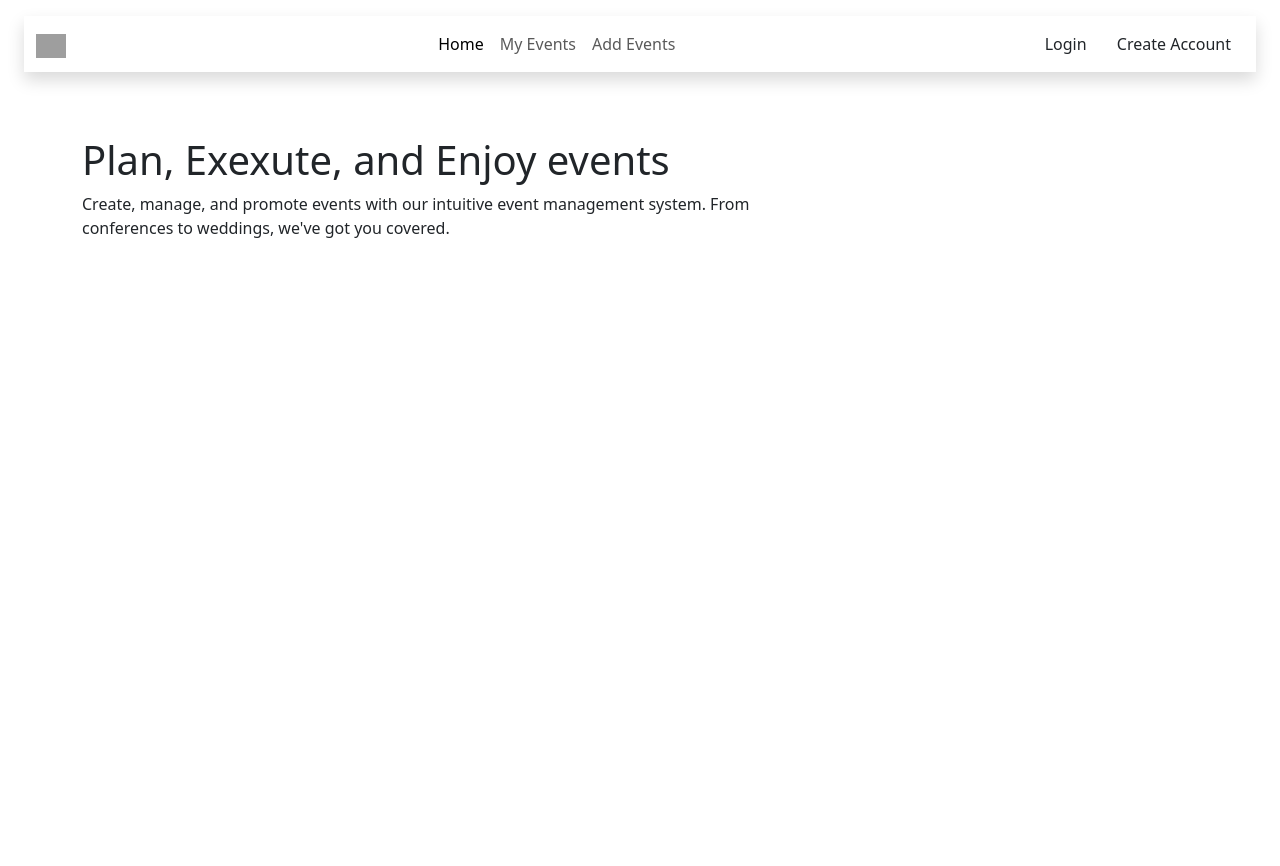
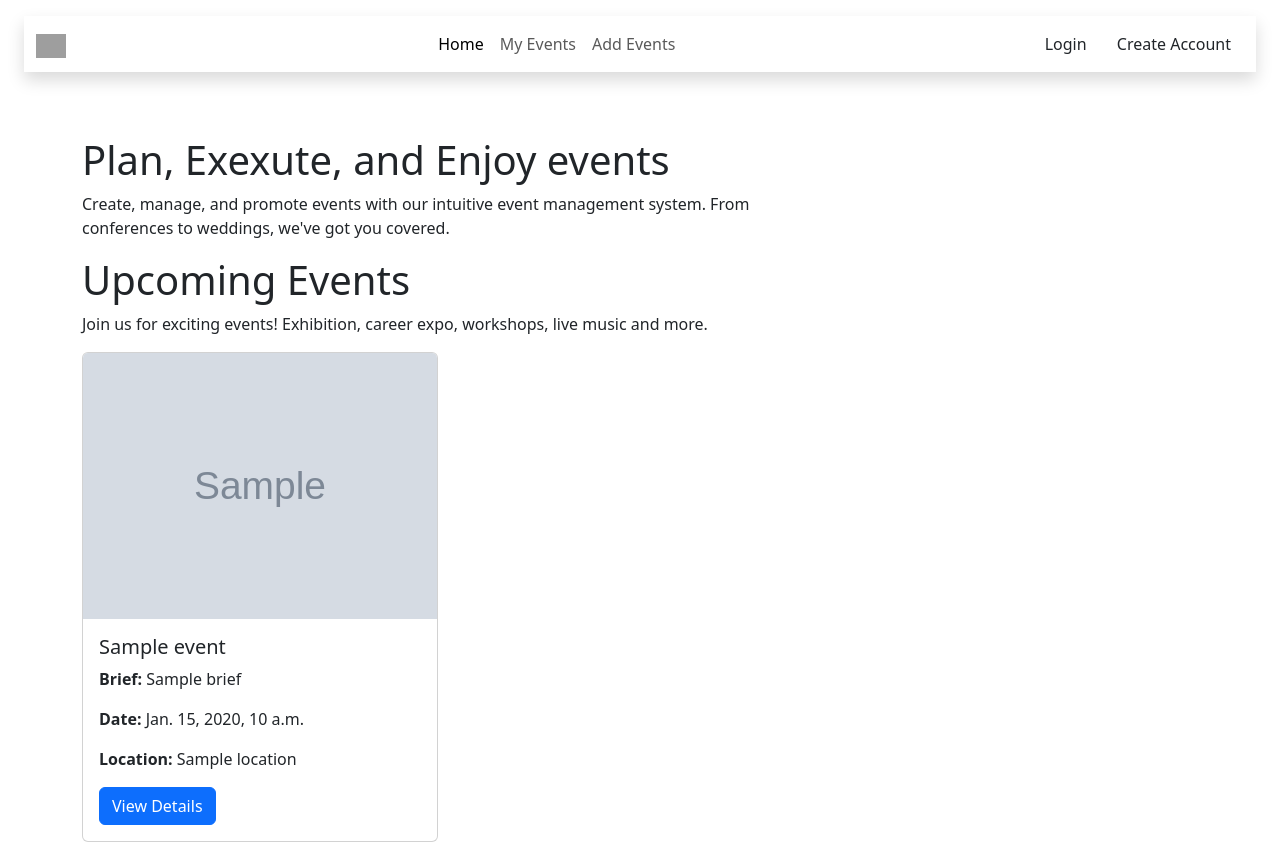
Before and after one commit to NgobeseA/ems_project, a Django app: template templates/home.html in a window 1280 px wide. Before the commit the page ends 238 px from the top, so only its background shows below. Run offline with Django 3.2, Linux system fonts and the light colour scheme; the template is opened without the code that fills it: most values are stand-ins (such as "Sample title", 1, 10 or a date in 2020); grey boxes marked "Sample" are stand-in pictures; grey boxes are pictures that could not be loaded.

Commit message:
adding the list of available events in home page

```diff
--- a/templates/home.html
+++ b/templates/home.html
@@ -3,7 +3,7 @@
 <section id="hero" class="container mt-5">
   <div class="col-md-8 text-align-center">
     {% if user.is_authenticated %}
-      <p>Welcome {{user.username}}</p>
+    <p>Welcome {{user.username}}</p>
     {% endif %}
     <h1>Plan, Exexute, and Enjoy events</h1>
     <p>
@@ -11,8 +11,53 @@
       system. From conferences to weddings, we've got you covered.
     </p>
   </div>
-  <div class="col-md-4">
+  <div class="col-md-4"></div>
+</section>
+<section id="upcoming-events">
+  <div class="container">
+    <div>
+      <h1>Upcoming Events</h1>
+      <p>
+        Join us for exciting events! Exhibition, career expo, workshops, live
+        music and more.
+      </p>
+    </div>
+    <!-- filter form in events -->
+    <div>
+      <form action="" method="post"></form>
+    </div>
+    <!-- filter end form -->
 
+    <!-- list of events -->
+    <div class="row">
+      {% for event in events %}
+      <div class="col-md-4 mb-4">
+        <div class="card h-100">
+          {% if event.image %}
+          <img
+            src="{{ event.image.url }}"
+            class="card-img-top"
+            alt="{{ event.title }}"
+          />
+          {% endif %}
+          <div class="card-body">
+            <h5 class="card-title">{{ event.title }}</h5>
+            <p class="card-text"><strong>Brief:</strong> {{ event.brief }}</p>
+            <p class="card-text"><strong>Date:</strong> {{ event.date }}</p>
+            <p class="card-text">
+              <strong>Location:</strong> {{ event.location }}
+            </p>
+            <a href="{% url 'event_detail' event.id %}" class="btn btn-primary"
+              >View Details</a
+            >
+          </div>
+        </div>
+      </div>
+      {% empty %}
+      <p class="text-muted">No events found.</p>
+      {% endfor %}
+    </div>
+    <!-- end list of events -->
   </div>
 </section>
 {% endblock content %}
```
Also changed, not shown: event_app/views.py (+4 -4 lines).
